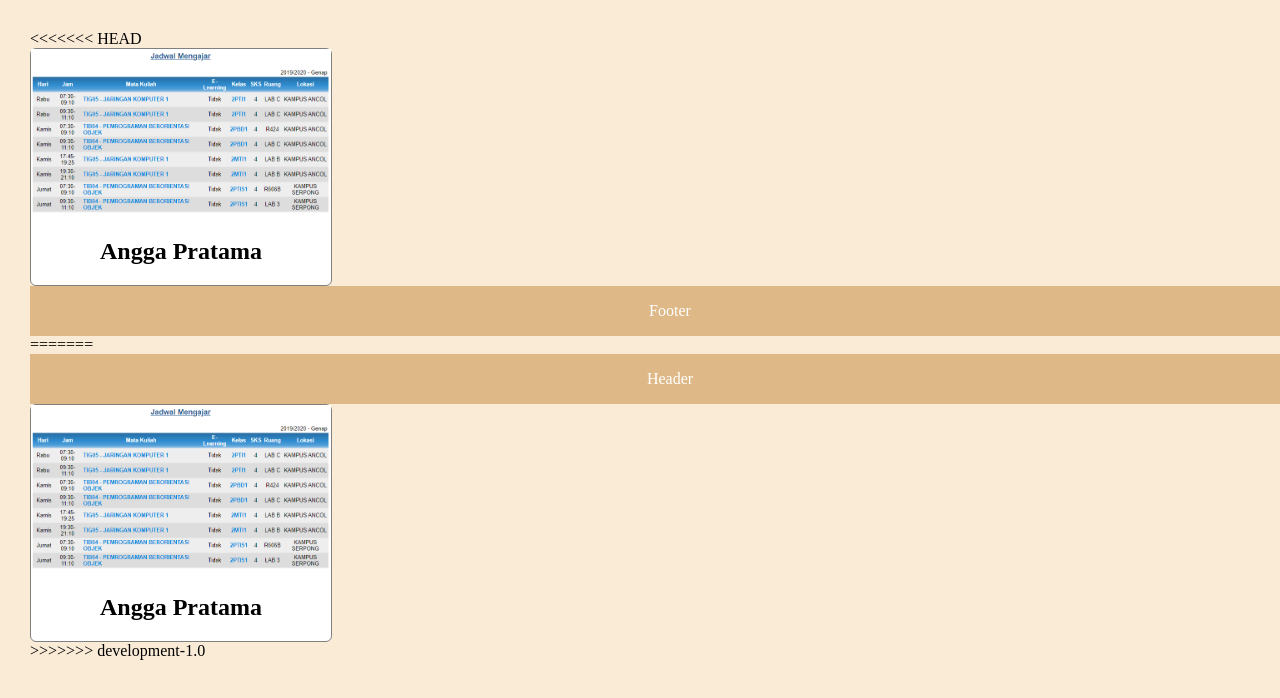
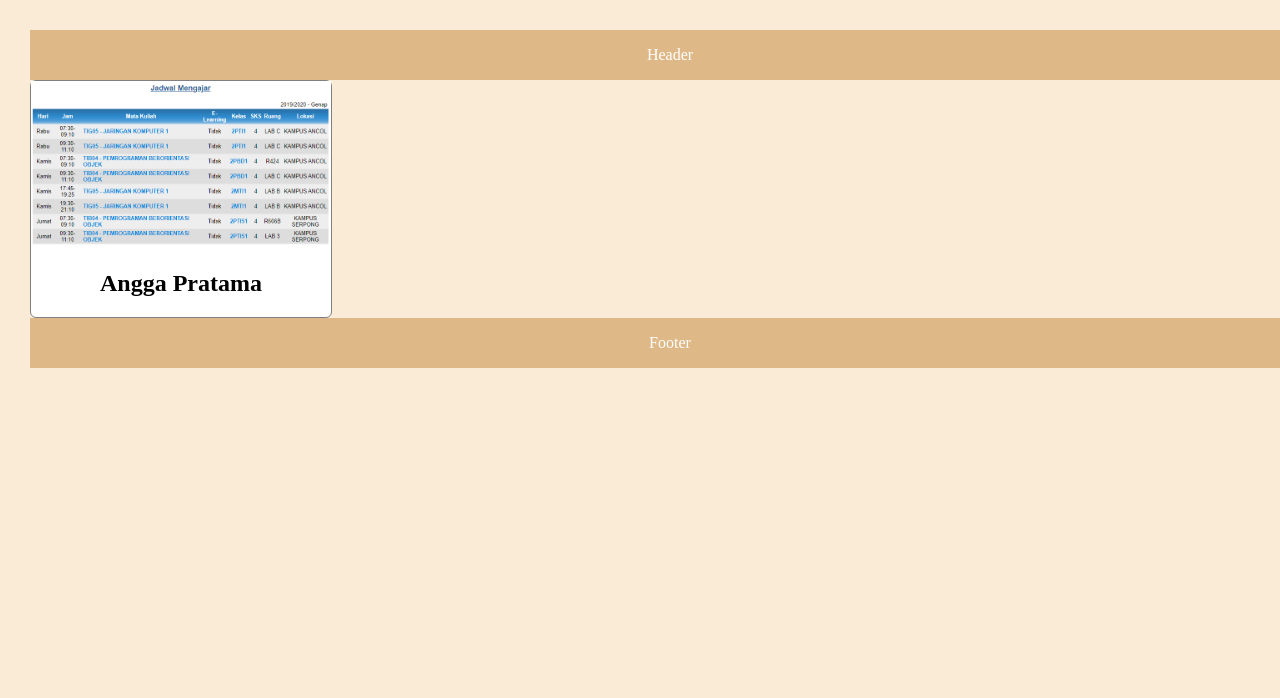
Before and after one commit to mathphysco/my-repo-from-remote, a plain HTML site: page belajarscm/index.html in a window 1280 px wide. Shown: the top 698 px of the page. Drawn offline with Linux system fonts and the light colour scheme.

Commit message:
no message

```diff
--- a/belajarscm/index.html
+++ b/belajarscm/index.html
@@ -1,17 +1,5 @@
 <!DOCTYPE html>
 <html>
-<<<<<<< HEAD
-    <head>
-        <link rel="stylesheet" href="style.css">
-    </head>
-    <body>
-        <div id="profile-container">
-            <img id="profile-image" src="images/anggapratama.PNG" alt="profile image" />
-            <h2 id="profile-name">Angga Pratama</h2>
-         </div>
-         <div id="footer">Footer</div>
-    </body>
-=======
 
 <head>
     <link rel="stylesheet" href="style.css">
@@ -23,8 +11,8 @@
         <img id="profile-image" src="images/anggapratama.PNG" alt="profile image" />
         <h2 id="profile-name">Angga Pratama</h2>
     </div>
-
+    <div id="footer">Footer</div>
 </body>
 
->>>>>>> development-1.0
+
 </html>
```
